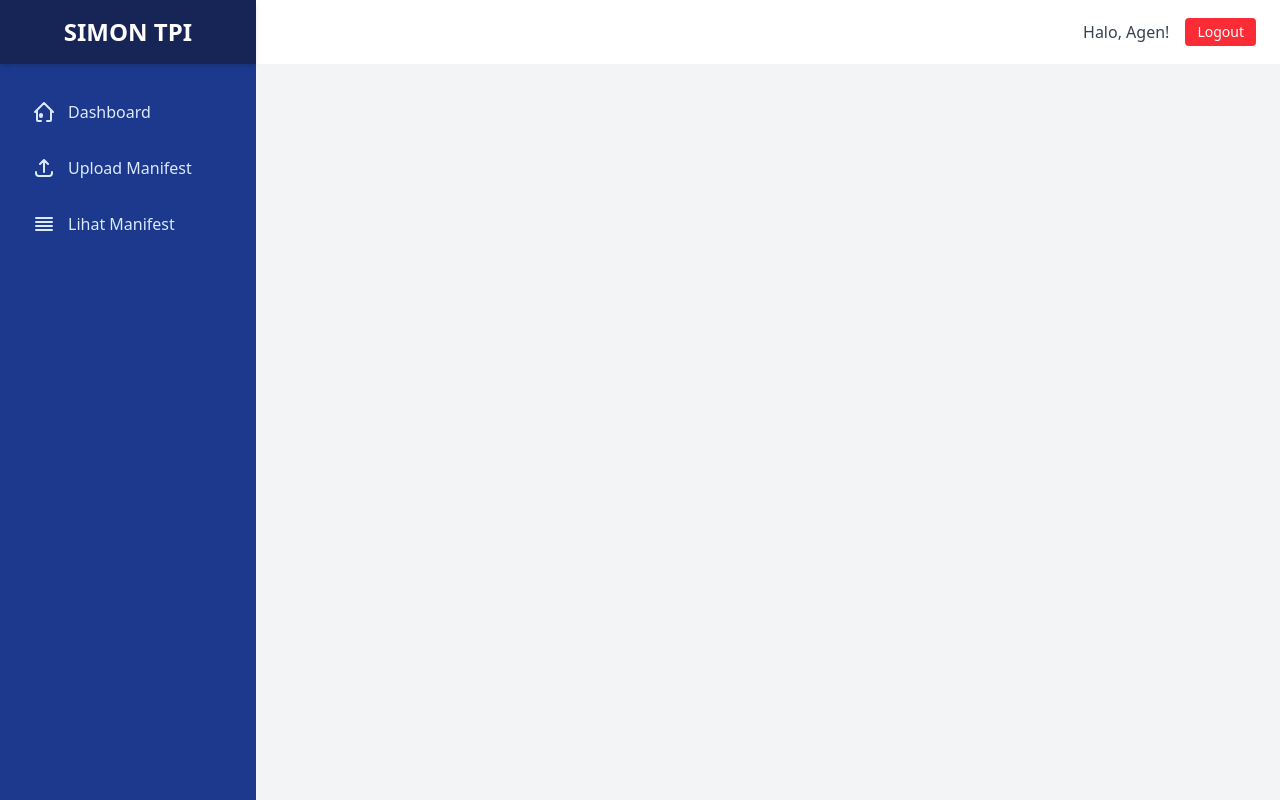
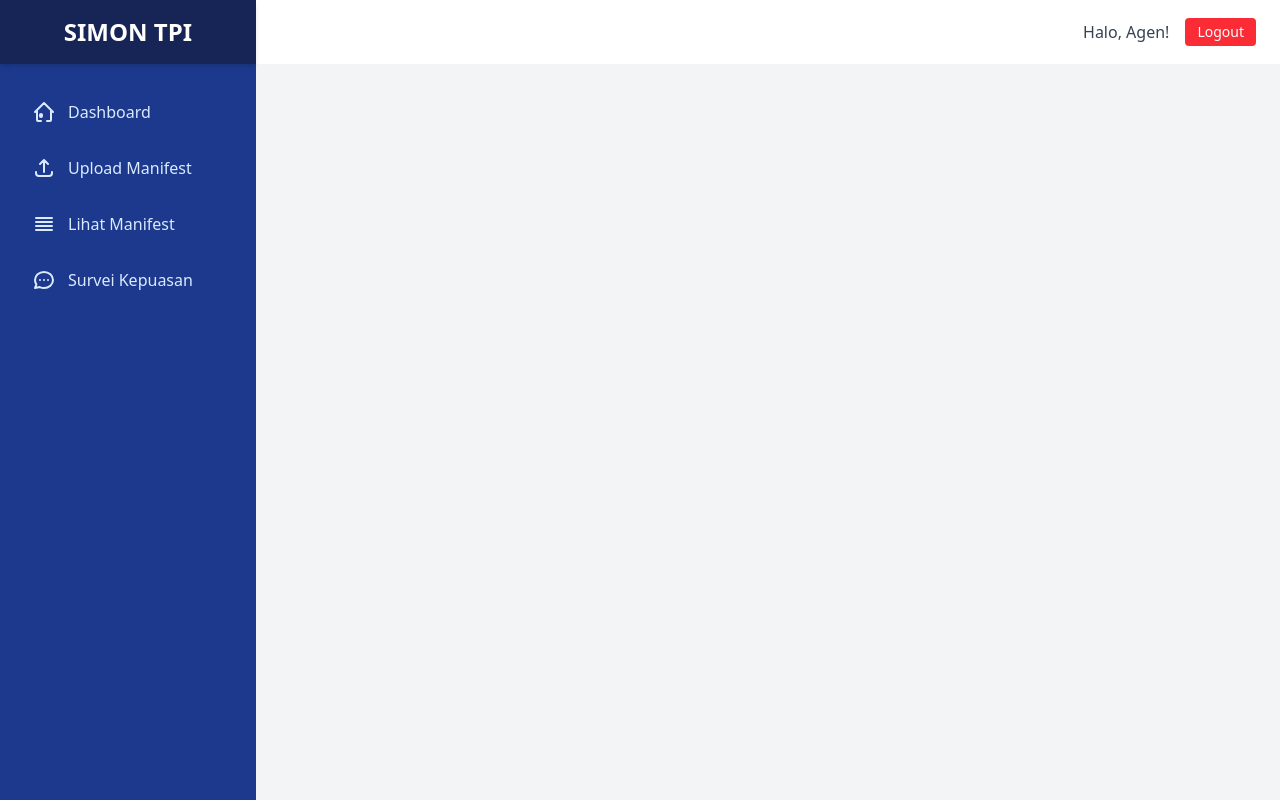
Before and after one commit to killuazoldyckk/Simon-TPI, a Vue app in the folder frontend/: page /dashboard in a window 1280 px wide. Built offline with nearby package versions, Linux system fonts and the light colour scheme; sample sign-in values are in the browser's storage.

Commit message:
Survey page added and sidebar

```diff
--- a/frontend/src/components/Sidebar.vue
+++ b/frontend/src/components/Sidebar.vue
@@ -28,6 +28,7 @@ import { ref } from 'vue';
 const iconHome = `<svg class="w-6 h-6" fill="none" stroke="currentColor" viewBox="0 0 24 24" xmlns="http://www.w3.org/2000/svg"><path stroke-linecap="round" stroke-linejoin="round" stroke-width="2" d="M3 12l2-2m0 0l7-7 7 7M5 10v10a1 1 0 001 1h3m10-11l2 2m-2-2v10a1 1 0 01-1 1h-3m-6-4a1 1 0 001-1v-1a1 1 0 10-2 0v1a1 1 0 001 1z"></path></svg>`;
 const iconUpload = `<svg class="w-6 h-6" fill="none" stroke="currentColor" viewBox="0 0 24 24" xmlns="http://www.w3.org/2000/svg"><path stroke-linecap="round" stroke-linejoin="round" stroke-width="2" d="M4 16v1a3 3 0 003 3h10a3 3 0 003-3v-1m-4-8l-4-4m0 0L8 8m4-4v12"></path></svg>`;
 const iconList = `<svg class="w-6 h-6" fill="none" stroke="currentColor" viewBox="0 0 24 24" xmlns="http://www.w3.org/2000/svg"><path stroke-linecap="round" stroke-linejoin="round" stroke-width="2" d="M4 6h16M4 10h16M4 14h16M4 18h16"></path></svg>`;
+const iconFeedback = `<svg class="w-6 h-6" fill="none" stroke="currentColor" viewBox="0 0 24 24" xmlns="http://www.w3.org/2000/svg"><path stroke-linecap="round" stroke-linejoin="round" stroke-width="2" d="M8 12h.01M12 12h.01M16 12h.01M21 12c0 4.418-4.03 8-9 8a9.863 9.863 0 01-4.255-.949L3 20l1.395-3.72C3.512 15.042 3 13.574 3 12c0-4.418 4.03-8 9-8s9 3.582 9 8z"></path></svg>`; // <-- Ikon baru
 
 // --- Menu data structure ---
 // This now links to the routes we will define in the router.
@@ -35,5 +36,6 @@ const menuItems = ref([
   { name: 'Dashboard', icon: iconHome, path: '/dashboard/overview' },
   { name: 'Upload Manifest', icon: iconUpload, path: '/dashboard/upload' },
   { name: 'Lihat Manifest', icon: iconList, path: '/dashboard/manifests' },
+  { name: 'Survei Kepuasan', icon: iconFeedback, path: '/dashboard/survey' }, // <-- Item menu baru
 ]);
 </script>
--- a/frontend/src/router/index.js
+++ b/frontend/src/router/index.js
@@ -7,6 +7,7 @@ import DashboardOverview from "../pages/DashboardOverview.vue";
 import Upload from "../pages/Upload.vue";
 import Manifests from "../pages/Manifests.vue";
 import ManifestDetail from "../pages/ManifestDetail.vue";
+import Survey from "../pages/Survey.vue";
 
 const routes = [
   {
@@ -41,6 +42,11 @@ const routes = [
         component: ManifestDetail,
         props: true,
       },
+      {
+        path: "survey",
+        name: "Survey Kepuasan",
+        component: Survey,
+      },
     ],
   },
 ];
```
Also changed, not shown: frontend/src/pages/Profile.vue (added).
